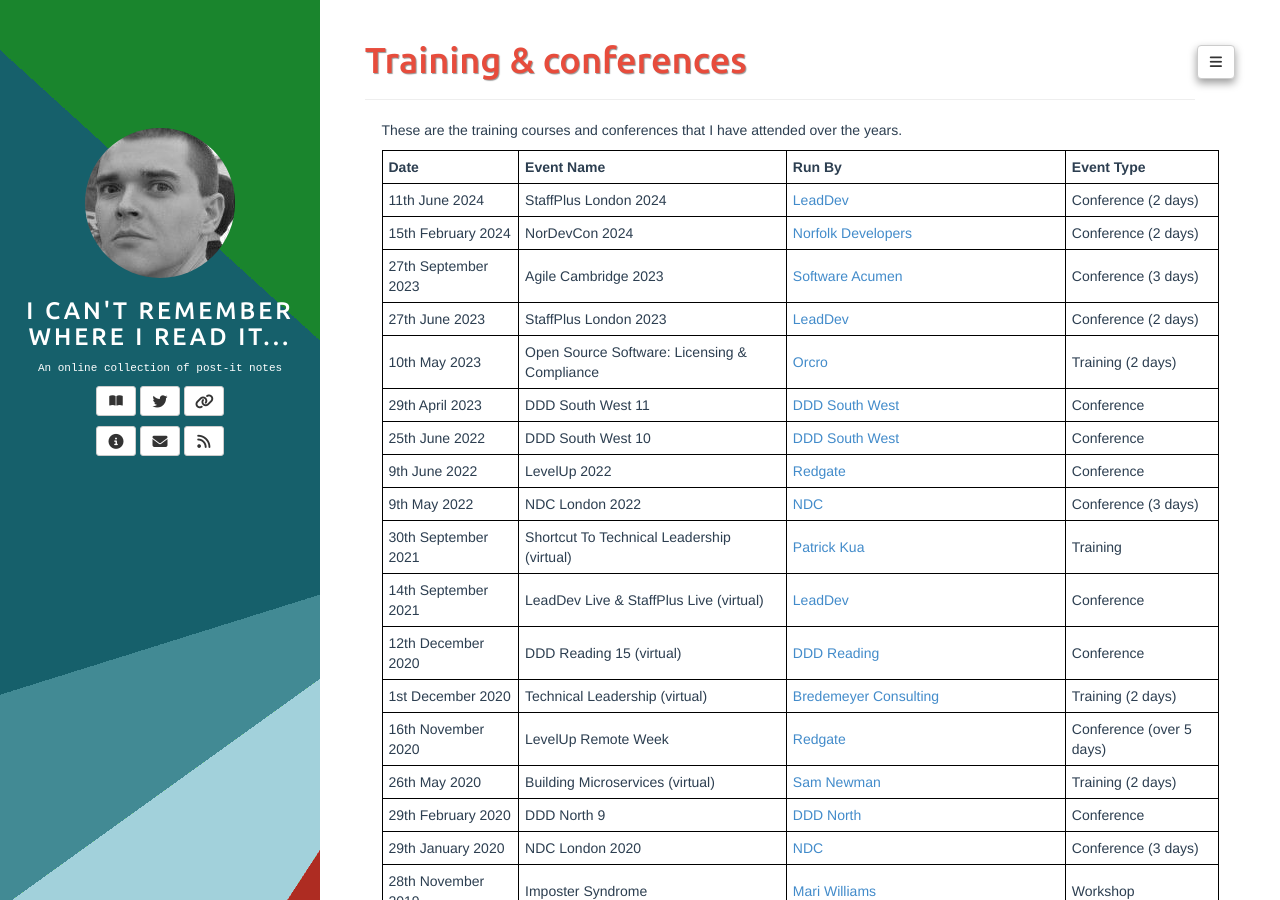
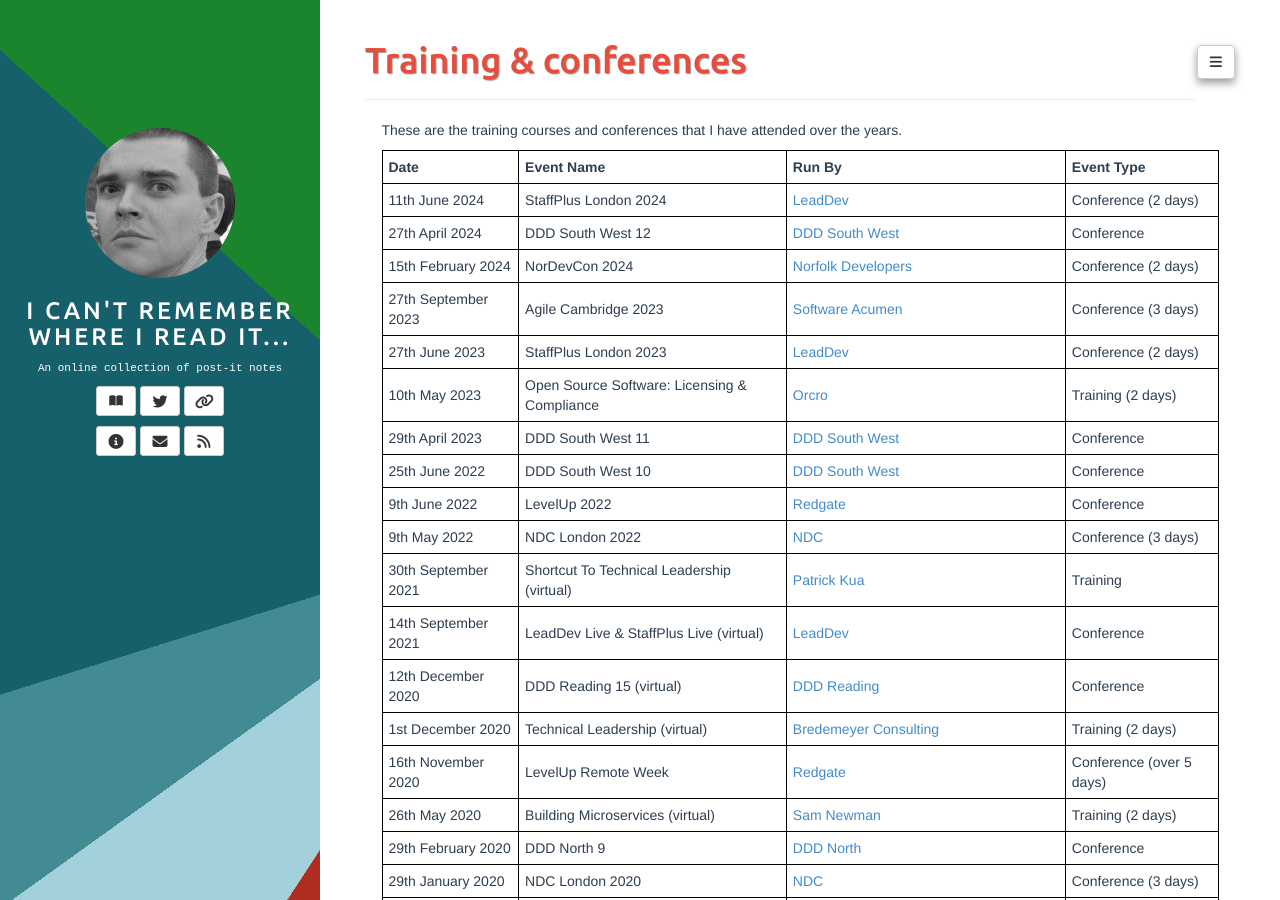
Before and after one commit to adrianbanks/adrianbanks.github.io, a Jekyll site: the page built from training.md, in a window 1280 px wide and 900 px high. Built offline with Jekyll 4.4.1, drawn with Linux system fonts in a browser that asks for light colours.

Commit message:
Add DDD South West 12 attendance

```diff
--- a/training.md
+++ b/training.md
@@ -8,6 +8,7 @@ These are the training courses and conferences that I have attended over the yea
 | **Date**            | **Event Name**                                     | **Run By**                                               | **Event Type**           |
 | ------------------- | -------------------------------------------------- | -------------------------------------------------------- | ------------------------ |
 | 11th June 2024      | StaffPlus London 2024                              | [LeadDev][29]                                            | Conference (2 days)      |
+| 27th April 2024     | DDD South West 12                                  | [DDD South West][2]                                      | Conference               |
 | 15th February 2024  | NorDevCon 2024                                     | [Norfolk Developers][35]                                 | Conference (2 days)      |
 | 27th September 2023 | Agile Cambridge 2023                               | [Software Acumen][10]                                    | Conference (3 days)      |
 | 27th June 2023      | StaffPlus London 2023                              | [LeadDev][29]                                            | Conference (2 days)      |
```
Also changed, not shown: ddd-attendance.md (+1 -0 lines).
